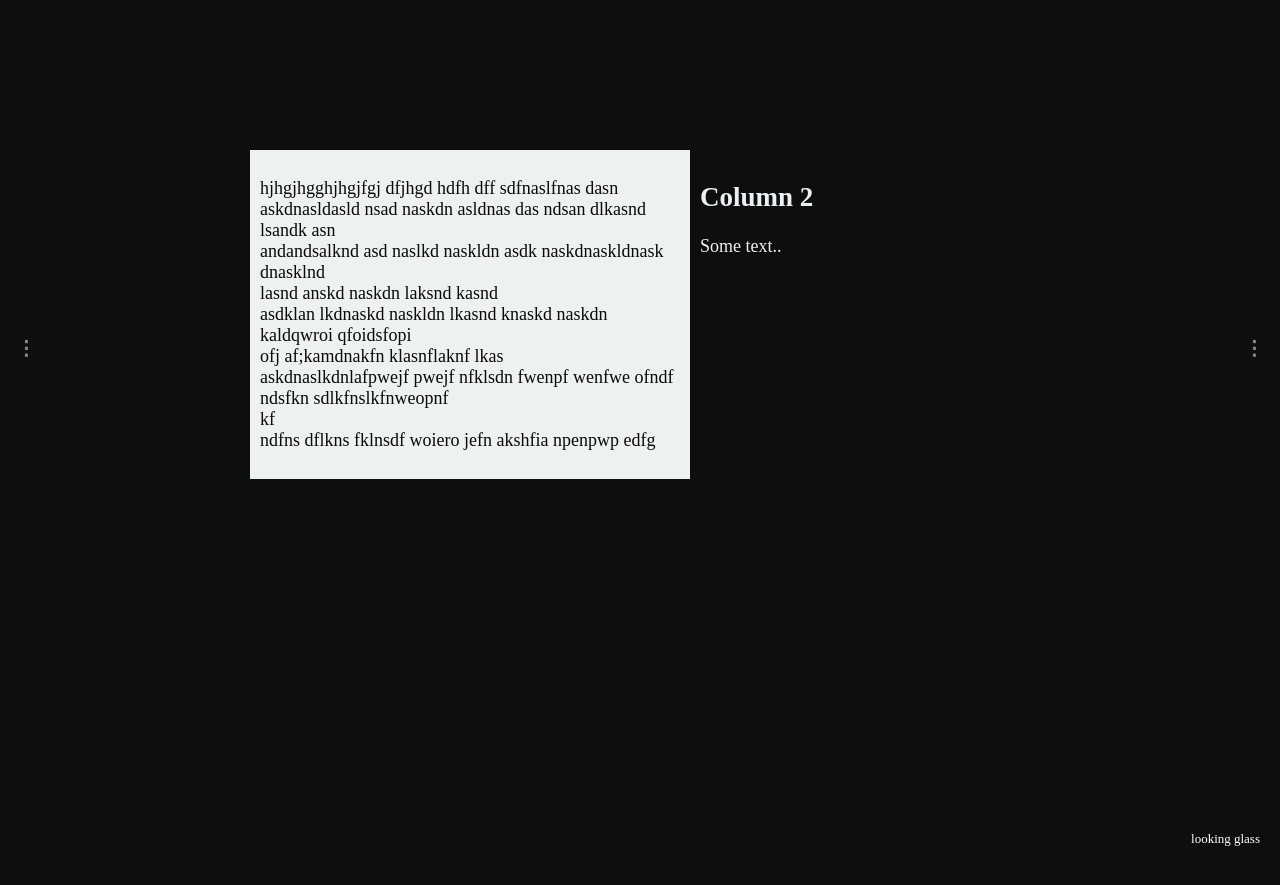
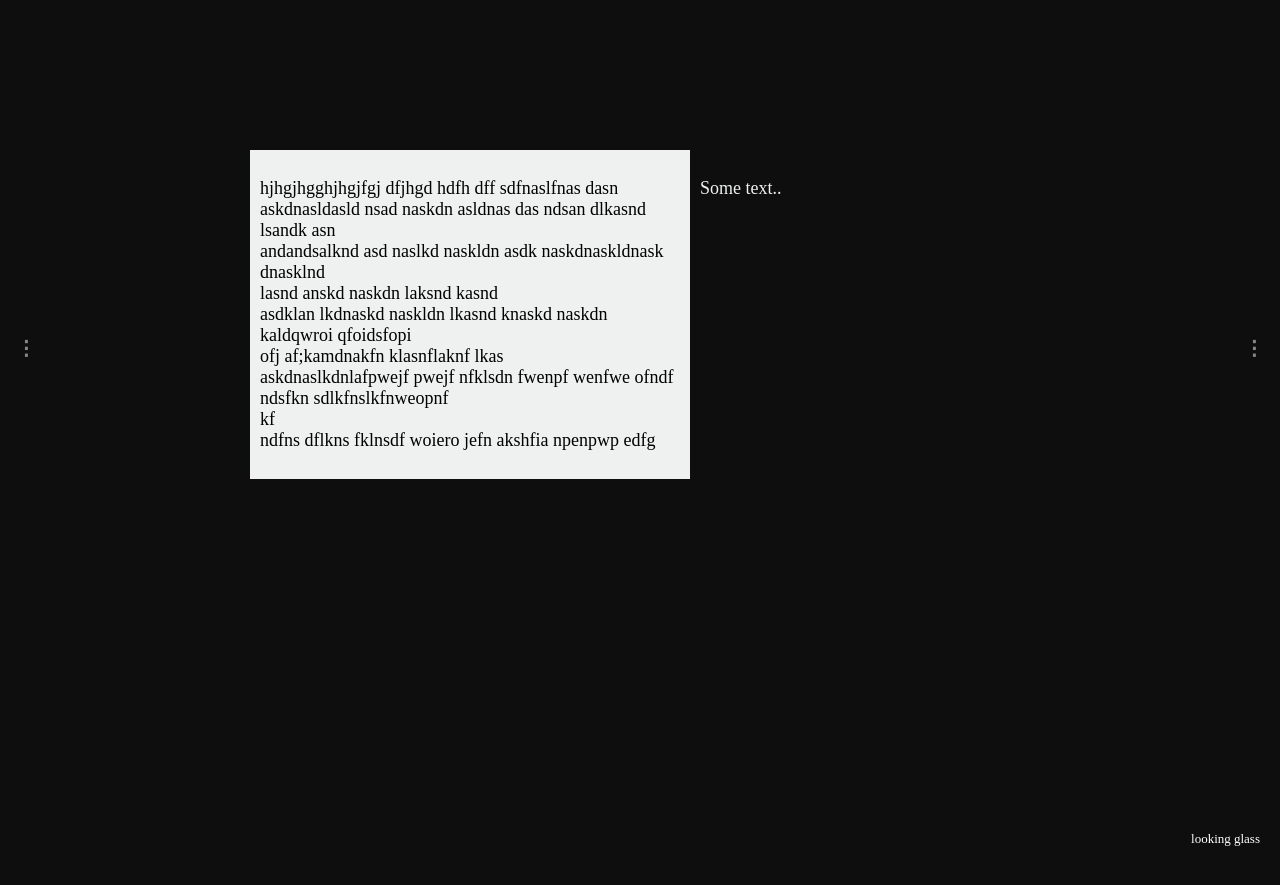
Before and after one commit to hafizzainal/hafizzainal.github.io, a Jekyll site: the page built from index.md, in a window 1280 px wide. Shown: the top 885 px of the page. Built offline with Jekyll 4.4.1, drawn with Linux system fonts in a browser that asks for light colours; our own code applies the rules of GitHub Pages for plain Markdown files.

Commit message:
Update default.html

```diff
--- a/_layouts/default.html
+++ b/_layouts/default.html
@@ -159,7 +159,7 @@ img {vertical-align: middle;}
 .author {color: #ffffff; text-indent: 100px;}
 
 /* Work text */
-.work {color: #0a0a0a;}
+.work {color: black;}
 
 /* Footer */
 .footer {
@@ -219,7 +219,6 @@ img {vertical-align: middle;}
             ndfns dflkns fklnsdf woiero jefn akshfia npenpwp edfg<br></p>
       </div>
       <div class="column" style="background-color:#0e0e0e;">
-      <h2>Column 2</h2>
       <p>Some text..</p>
       </div>
     </div>
```
